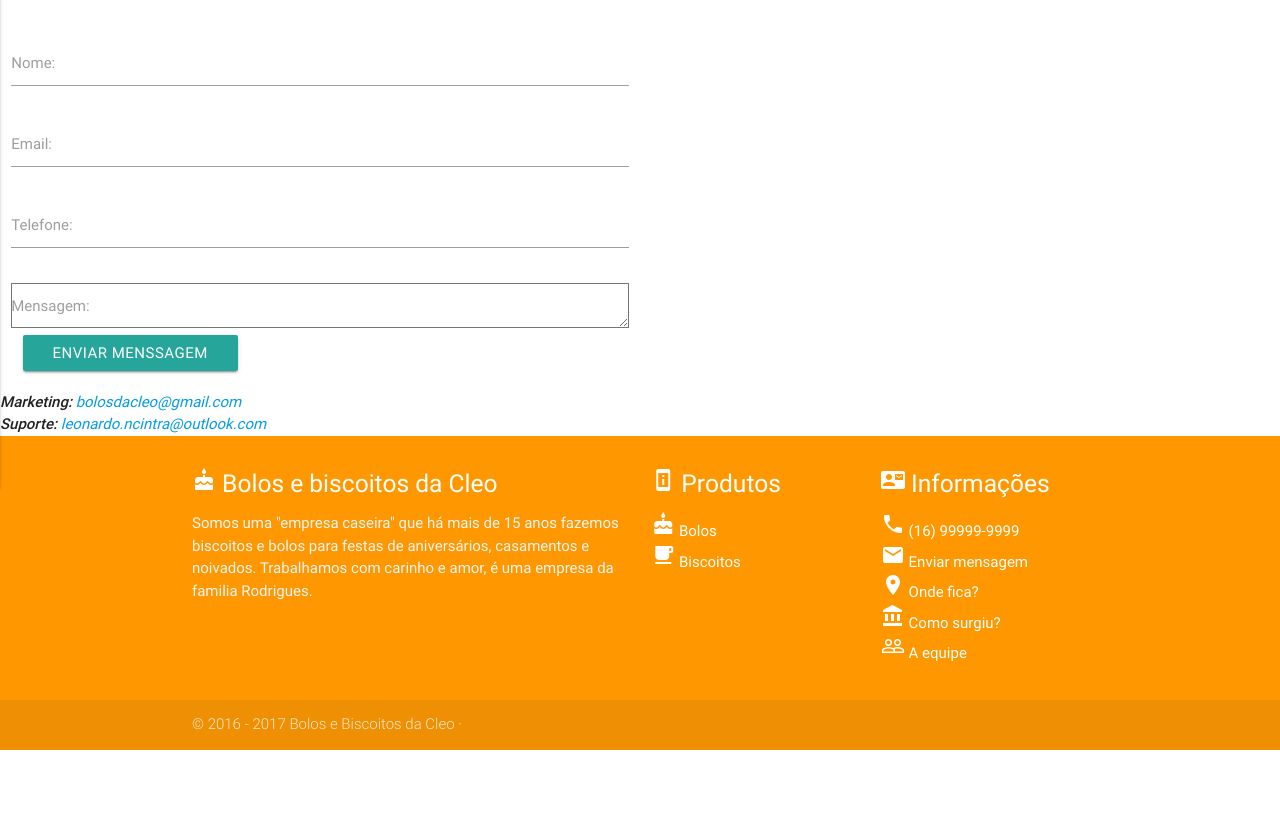
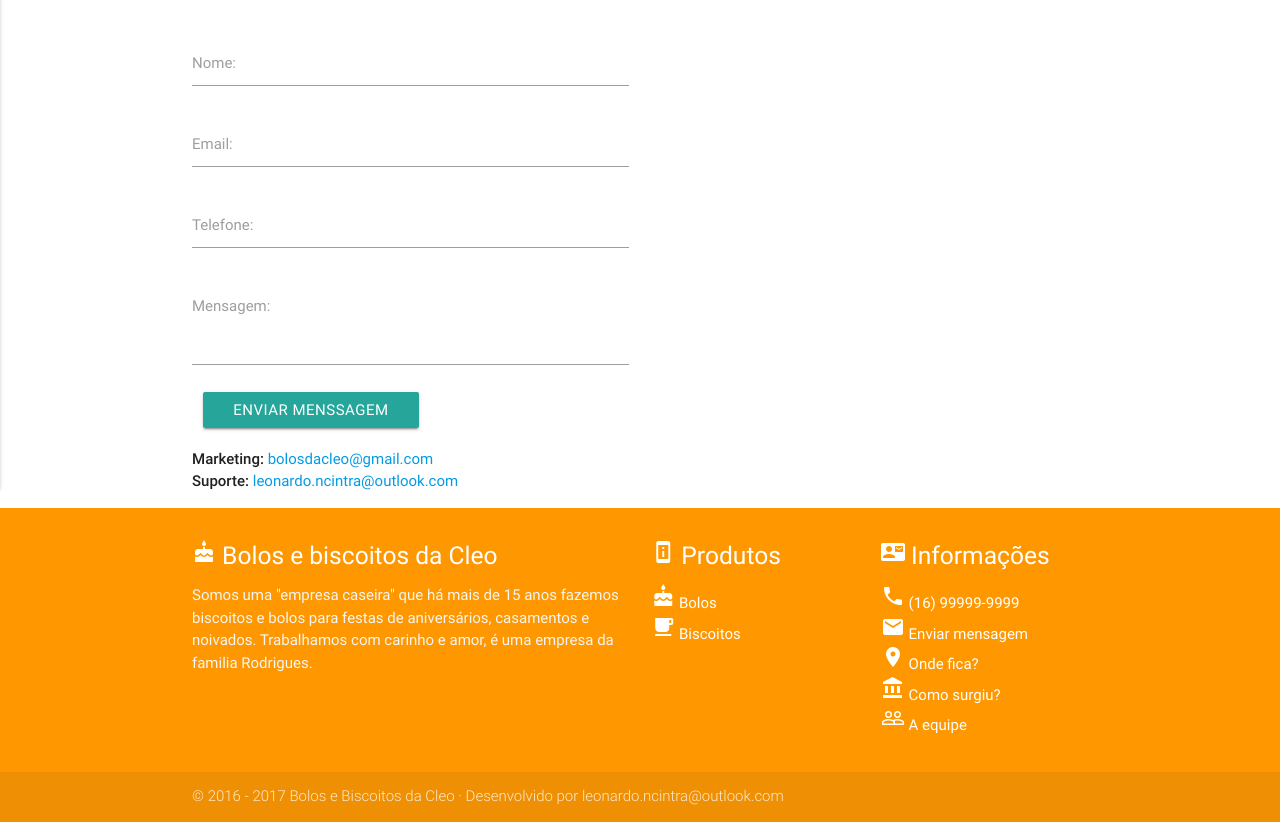
Before and after one commit to leonardocintra/cleonice, a Django app: page /contato/ in a window 1280 px wide. Shown: the part 372-1194 px from the top of the page. Before the commit the page ends 1122 px from the top, so only its background shows below. Run offline with Django 3.2, Linux system fonts and the light colour scheme; parts of the project's set-up code (start-up, migrations or seed data) failed here and were passed over; some libraries are stand-ins or nearby versions.

Commit message:
ok mais ou menos ok

```diff
--- a/core/forms.py
+++ b/core/forms.py
@@ -7,4 +7,4 @@ class FormContact(forms.Form):
 	name = forms.CharField(label='Nome', widget=forms.TextInput())
 	email = forms.EmailField(label='Email', widget=forms.TextInput())
 	phone = forms.CharField(label='Telefone', max_length=13, widget=forms.TextInput())
-	message = forms.CharField(label='Mensagem', widget=forms.Textarea(), max_length=500)
+	message = forms.CharField(label='Mensagem', widget=forms.Textarea(attrs={'class': 'materialize-textarea'}), max_length=500 )
--- a/core/templates/base.html
+++ b/core/templates/base.html
@@ -58,9 +58,7 @@
         </div>
     </nav>
 
-    {% block content %}
-
-    {% endblock content %}
+    {% block content %} {% endblock content %}
 
     <!-- FOOTER -->
     {% include "includes/footer.html" %}
--- a/core/templates/contato.html
+++ b/core/templates/contato.html
@@ -1,30 +1,23 @@
 {% extends "base.html" %}
 
 {% block corHeader %} blue lighten-2 {% endblock corHeader %}
-
-{% block css %}
-  <style type="text/css">
-      #map {
-          height: 50%;
-      }
-  </style>
-{% endblock css %}
+{% block css %} {% endblock css %}
 
 {% block content %}
-
+<div class="container">
     <h2 class="header">{{ title }}</h2>
     <div class="row">
-      <div class="col m6">
-          <address>
+        <div class="col s6">
+            <p class="caption">
                 Rua Professora Analia Alves Teixeira, 2661 <br />
                 Bairro: Jardim Tropical <br />
                 CEP: 14407-065 <br />
                 Franca - SP <br />
                 <abbr title="Phone">Telefone:</abbr>
                 (16) 3403-1607
-          </address>
+            </p>
         </div>
-      <div class="col m6">
+        <div class="col s6">
             <div id="map"></div>
         </div>
     </div>
@@ -60,10 +53,11 @@
         </div>
     </div>
 
-  <address>
+    <p>
         <strong>Marketing:</strong>   <a href="mailto:bolosdacleo@gmail.com">bolosdacleo@gmail.com</a><br />
         <strong>Suporte:</strong>   <a href="mailto:leonardo.ncintra@outlook.com">leonardo.ncintra@outlook.com</a><br />
-  </address>
+    </p>
+</div>
 {% endblock %}
 
 {% block scripts %}
@@ -76,6 +70,5 @@
           });
       }
   </script>
-  <script src="https://maps.googleapis.com/maps/api/js?key=AIzaSyAv-WlGdY7FuYsoYMCeO2Bb7DD_BJljqiQ&callback=initMap"
-          async defer></script>
+  <script src="https://maps.googleapis.com/maps/api/js?key=AIzaSyAv-WlGdY7FuYsoYMCeO2Bb7DD_BJljqiQ&callback=initMap" async defer></script>
 {% endblock %}
--- a/core/templates/includes/footer.html
+++ b/core/templates/includes/footer.html
@@ -28,7 +28,7 @@
     </div>
     <div class="footer-copyright">
       <div class="container">
-        &copy; 2016 - {% now "Y" %} Bolos e Biscoitos da Cleo &middot;
+        &copy; 2016 - {% now "Y" %} Bolos e Biscoitos da Cleo &middot; Desenvolvido por leonardo.ncintra@outlook.com
       </div>
     </div>
   </footer>
--- a/core/templates/sobre.html
+++ b/core/templates/sobre.html
@@ -5,6 +5,7 @@
 
 {% block content %}
 
+    <div class="container">
         <h3>A empresa</h3>
         <p>
             Empresa gerenciada por nossa familia, fazemos bolos e biscoitos.
@@ -16,6 +17,6 @@
             Framework: <a href="https://www.djangoproject.com/">Django</a> <br />
             Hospedagem: <a href="https://www.heroku.com/">Heroku</a> <br />
         </p>
-<div id="map"></div>
+    </div>
 
 {% endblock %}
```
Lines whose indentation alone changed are shown as unchanged.
